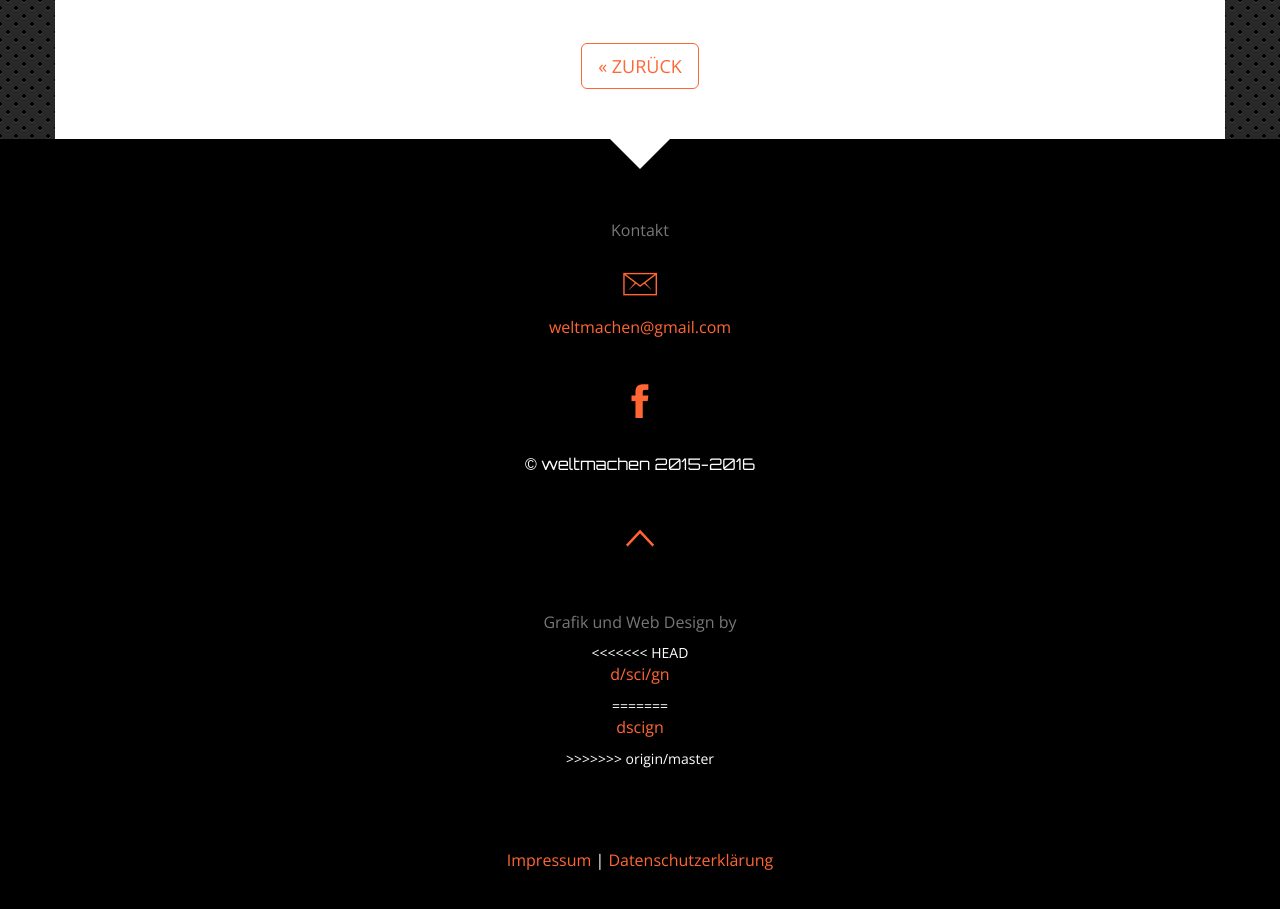
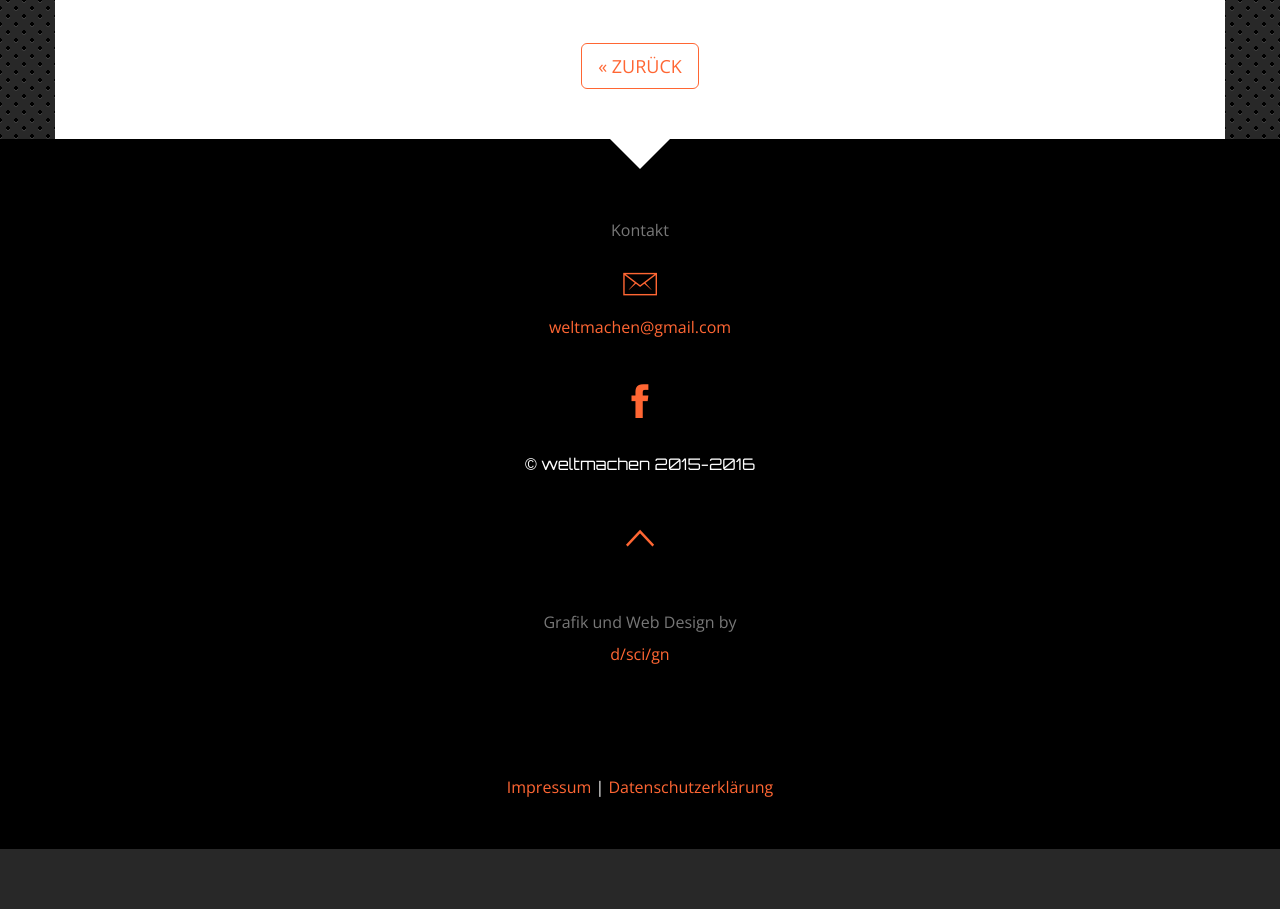
Before and after one commit to 9876543215453/9876543215453.github.io, a plain HTML site: page daten.html in a window 1280 px wide. Shown: the part 1096-2005 px from the top of the page. After the commit the page ends 1945 px from the top, so only its background shows below. Drawn offline with nearby package versions, Linux system fonts and the light colour scheme; files whose address does not match are found by name.

Commit message:
Add files via upload

```diff
--- a/daten.html
+++ b/daten.html
@@ -129,11 +129,7 @@
         <a class="cursor" onClick="$(window).scrollTo('#start', 500)"><i class="ion-ios-arrow-up"></i></a>
         <br><br><br>
         <p class="text-muted">Grafik und Web Design by</p>
-<<<<<<< HEAD
         <p><a href="http://www.dscign.com">d/sci/gn</a></p>
-=======
-        <p><a href="http://www.dscign.com">dscign</a></p>
->>>>>>> origin/master
         <br><br><br><br><br>
         <p><a href="impressum.html">Impressum</a> | <a href="daten.html">Datenschutzerklärung</a></p>
       </div>
```
Also changed, not shown: biases.html (+1 -1 lines), home.html (+1 -6 lines), impressum.html (+1 -5 lines), index.html (+1 -2 lines), muster.html (+1 -5 lines).
